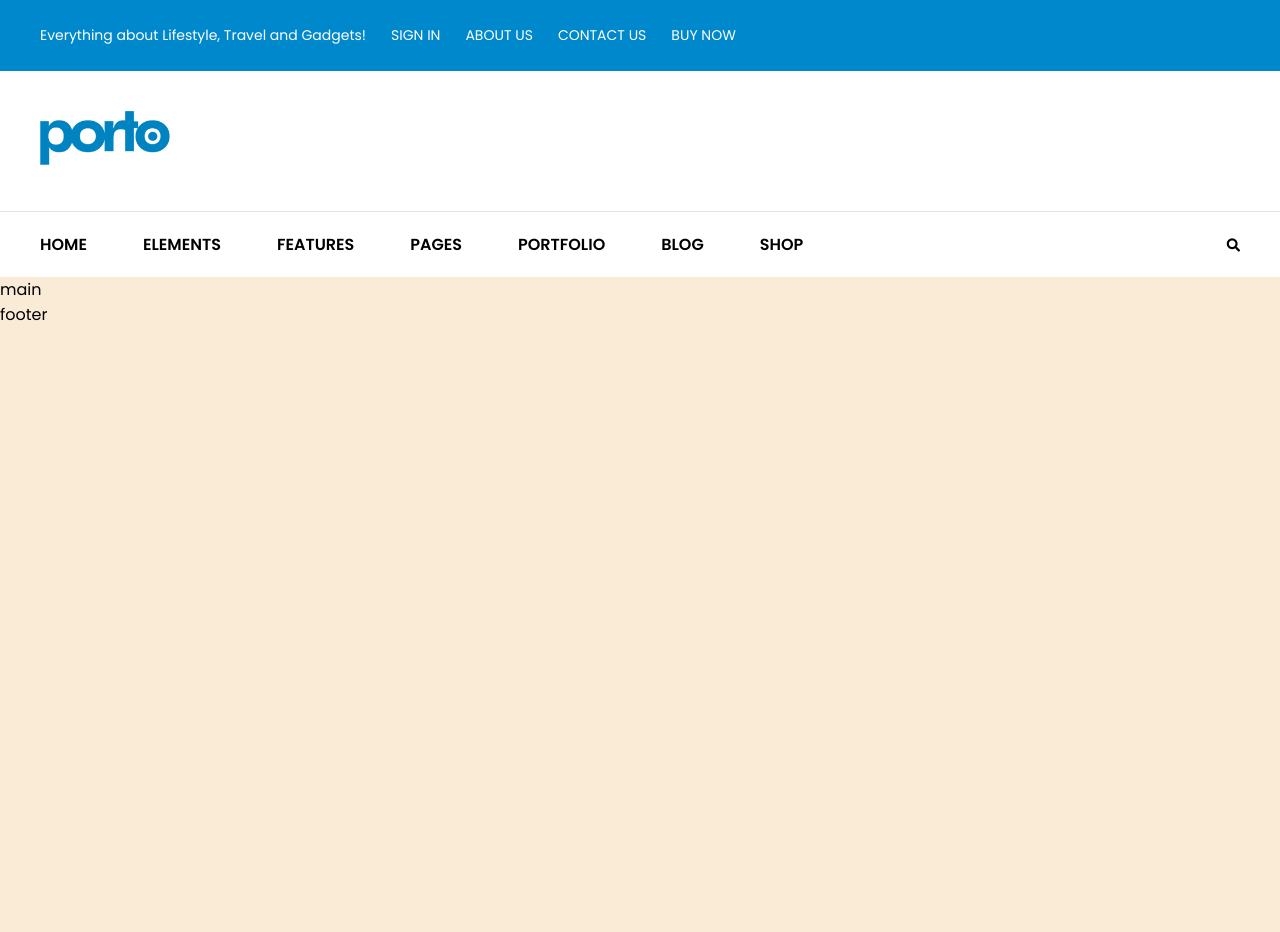
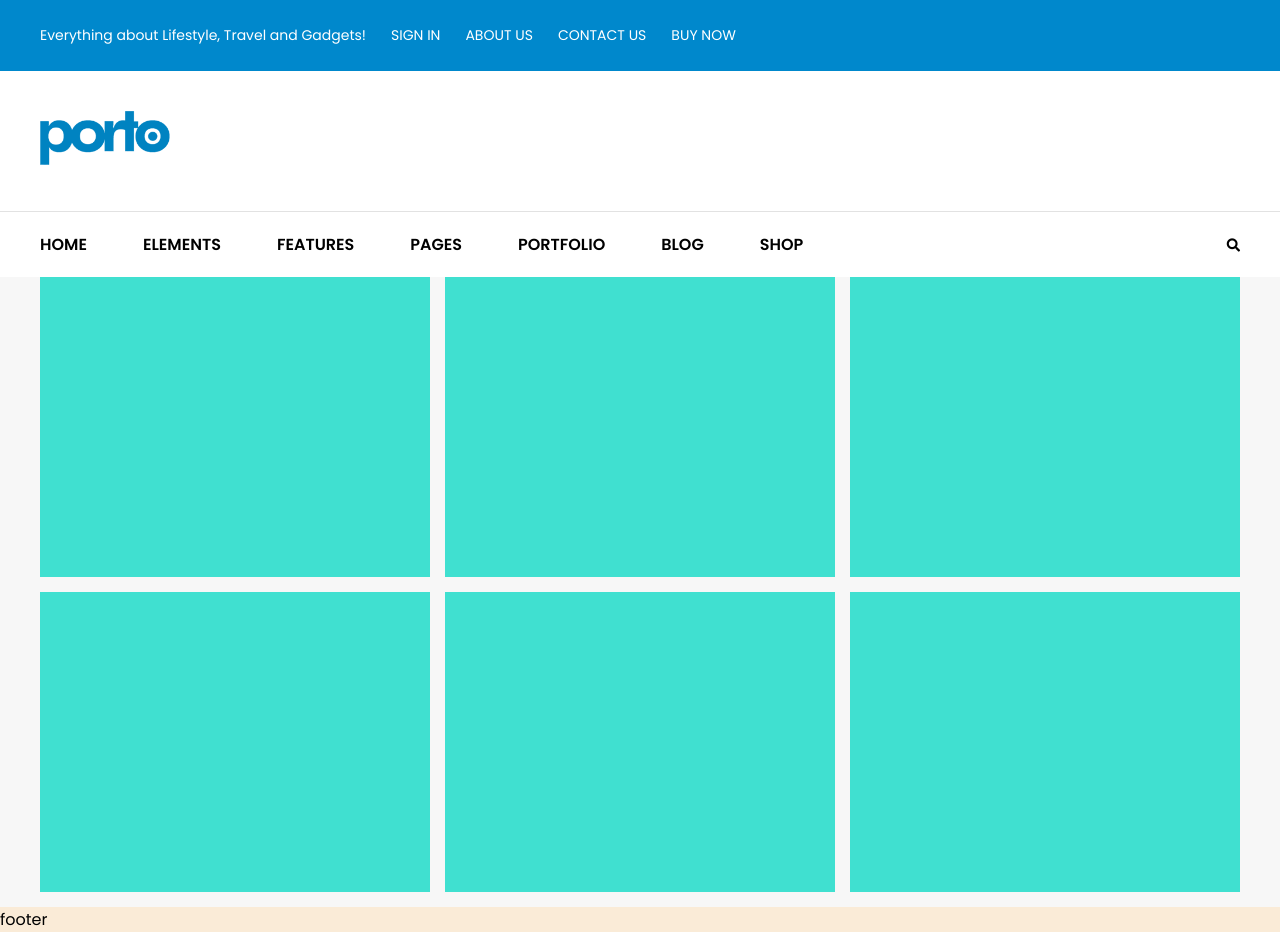
Before and after one commit to mauro-20/proj-html-vuejs, a Vue app: page / in a window 1280 px wide. Before the commit the page ends 800 px from the top, so only its background shows below. Built offline with nearby package versions, Linux system fonts and the light colour scheme.

Commit message:
add hero section scaffolding

```diff
--- a/src/components/Main.vue
+++ b/src/components/Main.vue
@@ -1,12 +1,17 @@
 <template>
   <main>
-    main
+    <Hero />
   </main>
 </template>
 
 <script>
+import Hero from './main/Hero.vue'
+
 export default {
-  name: 'Main'
+  name: 'Main',
+  components: {
+    Hero
+  }
 }
 </script>
 
--- /dev/null
+++ b/src/components/main/Hero.vue
@@ -0,0 +1,47 @@
+<template>
+  <section class="hero">
+    <div class="container">
+      <HeroCard />
+      <HeroCard />
+      <HeroCard />
+      <HeroCard />
+      <HeroCard />
+      <HeroCard />
+    </div>
+  </section>
+</template>
+
+<script>
+import HeroCard from "./HeroCard.vue";
+
+export default {
+  name: "Hero",
+  components: {
+    HeroCard,
+  },
+};
+</script>
+
+<style lang="scss" scoped>
+  @import '../../assets/style/variables';
+
+  .hero{
+    background-color: $bg-light-200;
+
+    .container {
+      display: flex;
+      flex-wrap: wrap;
+
+      *{
+        width: calc((100% - 30px) / 3);
+        margin-right: 15px;
+        margin-bottom: 15px;
+
+        &:nth-child(3n){
+          margin-right: 0;
+        }
+      }
+    }
+  }
+
+</style>
--- /dev/null
+++ b/src/components/main/HeroCard.vue
@@ -0,0 +1,21 @@
+<template>
+  <div class="card">
+
+  </div>
+</template>
+
+<script>
+export default {
+  name:'HeroCard'
+}
+</script>
+
+<style lang="scss" scoped>
+  @import '../../assets/style/variables';
+
+  .card{
+    height: 300px;
+    background-color: turquoise;
+  }
+
+</style>
```
